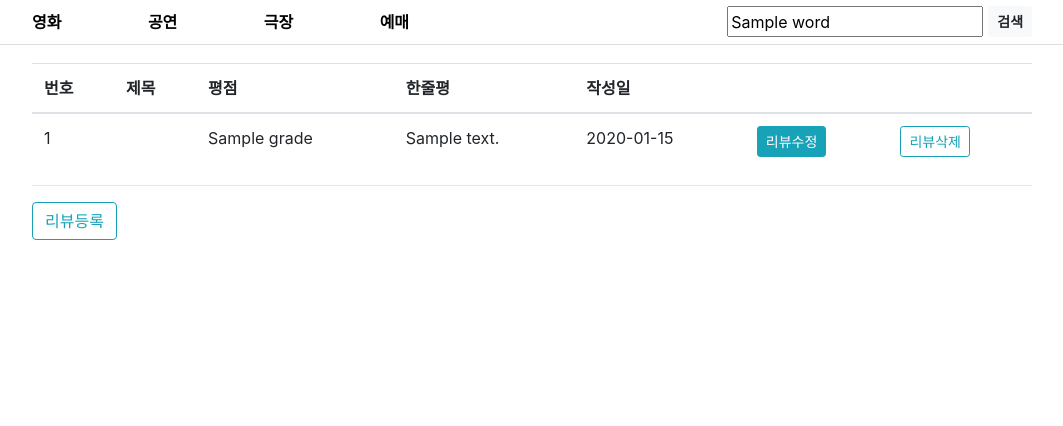
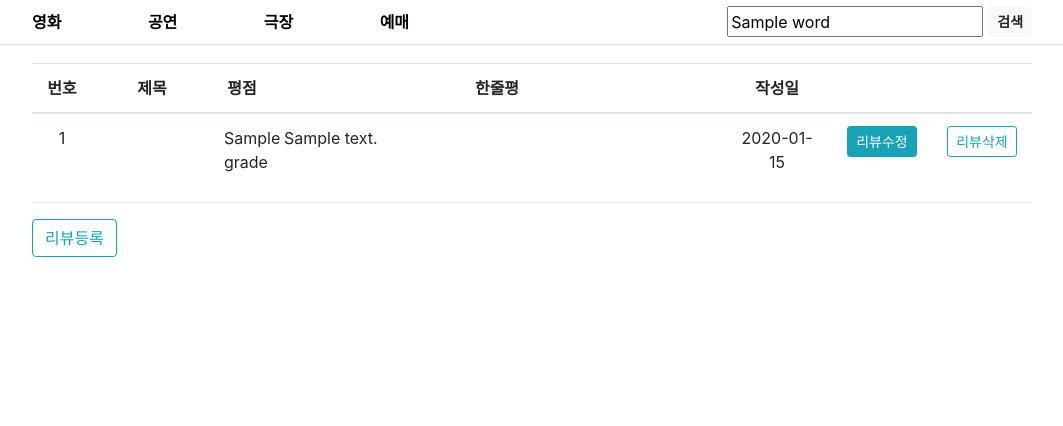
Before and after one commit to banggu0321/ShowTiCat, a Java web app: page /ShowTiCat/jayoung/myReview.jsp in a window 1280 px wide. Shown: the part 113-539 px from the top of the page, without its empty margins (108-1171 px from the left). Run offline with Tomcat 11, a stand-in JSP engine, Linux system fonts and the light colour scheme; the template is opened without the code that fills it: most values are stand-ins (such as "Sample title", 1, 10 or a date in 2020); some libraries are stand-ins or nearby versions.

Commit message:
commit_22.06.14

```diff
--- a/src/main/java/com/kos/showticat/ja0/ShowService.java
+++ b/src/main/java/com/kos/showticat/ja0/ShowService.java
@@ -22,6 +22,11 @@
 		return dao.selectShow(show_code);
 	}
 
+	//예약번호로 조회
+	public ShowVO selectByReservation(int reservation_num) {
+		return dao.selectByReservation(reservation_num);
+	}
+
 	//검색목록 전체조회
 	public List<ShowVO> selectSearch(String word) {
 		return dao.selectSearch(word);
--- a/src/main/java/com/kos/showticat/user/display/InsertReview.java
+++ b/src/main/java/com/kos/showticat/user/display/InsertReview.java
@@ -19,10 +19,10 @@
 	private static final long serialVersionUID = 1L;
 
 	protected void doGet(HttpServletRequest request, HttpServletResponse response) throws ServletException, IOException {
-		String show_code = request.getParameter("show_code");
+		int reservation_num = Integer.parseInt(request.getParameter("reservation_num"));
 
 		ShowService service = new ShowService();
-		request.setAttribute("show", service.selectShow(show_code));
+		request.setAttribute("show", service.selectByReservation(reservation_num));
 
 		RequestDispatcher rd = request.getRequestDispatcher("insertReview.jsp");
 		rd.forward(request, response);
--- a/src/main/webapp/jayoung/insertReview.jsp
+++ b/src/main/webapp/jayoung/insertReview.jsp
@@ -50,7 +50,7 @@
 				<input class="form-check-input" type="radio" name="grade" value="soso">그냥그랬어요..
 			</label>
 			<label class="form-check-inline">
-				<input class="form-check-input" type="radio" name="grade" value="bad">별로였어요....
+				<input class="form-check-input" type="radio" name="grade" value="bad">별로였어요ㅠㅠ
 			</label>
 		</div>
 		<br>
--- a/src/main/webapp/jayoung/myReview.jsp
+++ b/src/main/webapp/jayoung/myReview.jsp
@@ -30,7 +30,7 @@
 		success: function(resData) {
 			if(resData >= 1) {
 				alert("리뷰가 삭제되었습니다.");
-				location.reload();
+				location.href="myReview.do";
 			}
 		}
 	})
@@ -42,13 +42,38 @@
 }
 
 function insertReview() {
-	location.href="insertReview.do";
+	var reservation_num = $(this).attr("num");
+	location.href="insertReview.do?reservation_num=3700"/* +reservation_num */;
 }
 </script>
 
 <style type="text/css">
+.table {
+	table-layout: fixed;
+
+}
+.n, .b, .d, .t {
+	text-align: center;
+}
+.n {
+	width: 6%;
+	text-align: center;
+}
+.b {
+	width: 10%;
+}
 .c {
-	width= 500px;;
+	width: 45%;
+	text-align: center;
+}
+.d {
+	width: 11%;
+}
+.t {
+	width: 12%;
+	overflow:hidden;
+	white-space : nowrap;
+	text-overflow: ellipsis;
 }
 </style>
 </head>
@@ -57,32 +82,33 @@
 <div class="contents">
 	<c:if test="${empty myReview}">등록한 리뷰가 없습니다.</c:if>
 
+	<c:if test="${!empty myReview}">
 	<table class="table">
-		<thead>
+		<thead id="thead">
 			<tr>
-				<th>번호</th>
-				<th>제목</th>
-				<th>평점</th>
+				<th class="n">번호</th>
+				<th class="t">제목</th>
+				<th class="n">평점</th>
 				<th class="c">한줄평</th>
-				<th>작성일</th>
-				<th></th>
-				<th></th>
+				<th class="d">작성일</th>
+				<th class="b"></th>
+				<th class="b"></th>
 			</tr>
 		</thead>
 		<tbody>
 		<c:forEach items="${myReview}" var="review">
 			<tr>
-				<td>${review.review_num}</td>
-				<td>${review.show_name}</td>
-				<td>${review.grade}</td>
-				<td class="c">${review.content}</td>
-				<td>${review.review_date}</td>
-				<td>
+				<td class="n">${review.review_num}</td>
+				<td class="t">${review.show_name}</td>
+				<td class="n">${review.grade}</td>
+				<td>${review.content}</td>
+				<td class="d">${review.review_date}</td>
+				<td class="b">
 					<button class="btn btn-info btn-sm updateBtn" num="${review.review_num}">
 						리뷰수정
 					</button>
 				</td>
-				<td>
+				<td class="b">
 					<button class="btn btn-outline-info btn-sm delBtn" num="${review.review_num}">
 						리뷰삭제
 					</button>
@@ -91,7 +117,7 @@
 		</c:forEach>
 		</tbody>
 	</table>
-
+	</c:if>
 	<hr>
 	<button class="btn btn-outline-info reviewBtn">리뷰등록</button>
 </div>
```
Also changed, not shown: src/main/java/com/kos/showticat/ja0/ReservationDAO.java (deleted, +0 -58 lines), src/main/java/com/kos/showticat/ja0/ReservationService.java (deleted, +0 -13 lines), src/main/java/com/kos/showticat/ja0/ShowDAO.java (+22 -0 lines), src/main/java/com/kos/showticat/user/display/ReservationList.java (deleted, +0 -43 lines), src/main/webapp/jayoung/showDetail.jsp (+12 -14 lines), src/main/webapp/jayoung/showReview.jsp (+23 -9 lines).
